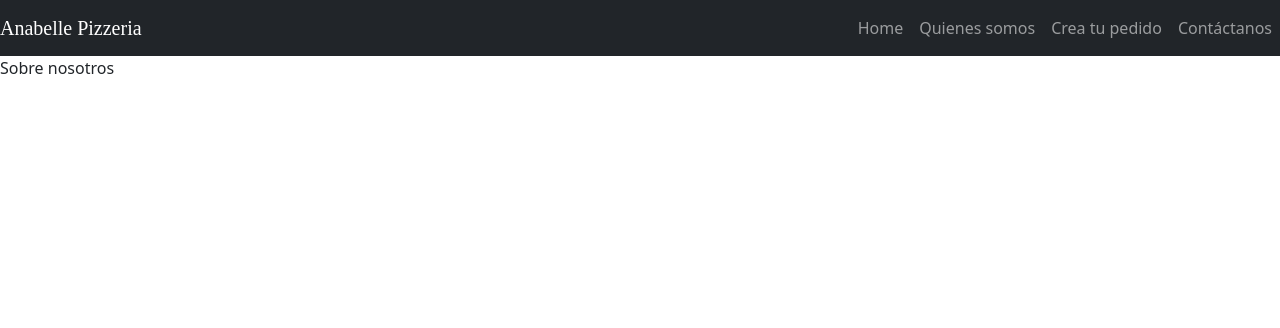
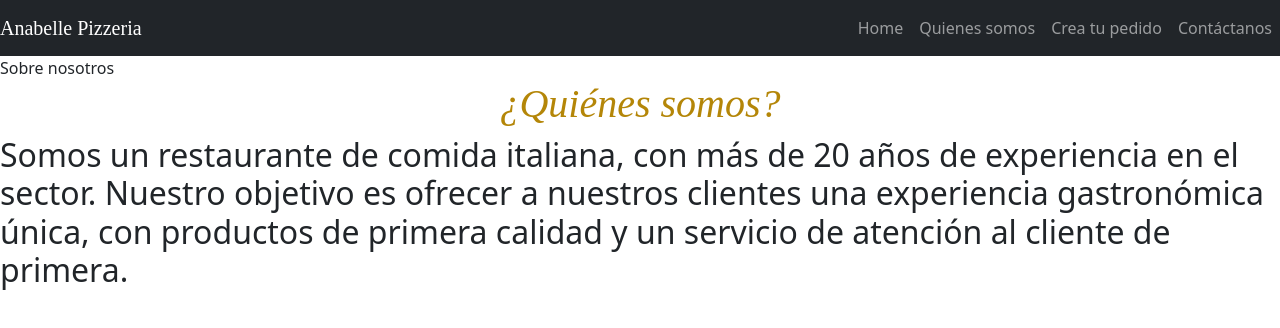
Before and after one commit to AdrianMzn/McAnabel, a React (Create React App) app in the folder anabelle-ristorante/: page /sobreNosotros in a window 1280 px wide. Shown: the top 328 px of the page. Built offline with nearby package versions, Linux system fonts and the light colour scheme.

Commit message:
quienesSomos

```diff
--- a/anabelle-ristorante/src/components/SobreNosotros.jsx
+++ b/anabelle-ristorante/src/components/SobreNosotros.jsx
@@ -3,7 +3,16 @@ import React, { Component } from 'react'
 export class SobreNosotros extends Component {
   render() {
     return (
-      <div>Sobre nosotros</div>
+      <div id = "cuerpo">
+        Sobre nosotros
+          <h1 id = "titulo1">¿Quiénes somos?</h1>
+          <h2 id = "titulo2">
+            Somos un restaurante de comida italiana, con más de 20 años de experiencia en el sector.
+            Nuestro objetivo es ofrecer a nuestros clientes una experiencia gastronómica única,
+            con productos de primera calidad y un servicio de atención al cliente de primera.
+          </h2>
+      </div>
+
     )
   }
 }
```
Also changed, not shown: 2 other files (tests, documents, lock files or other folders).
